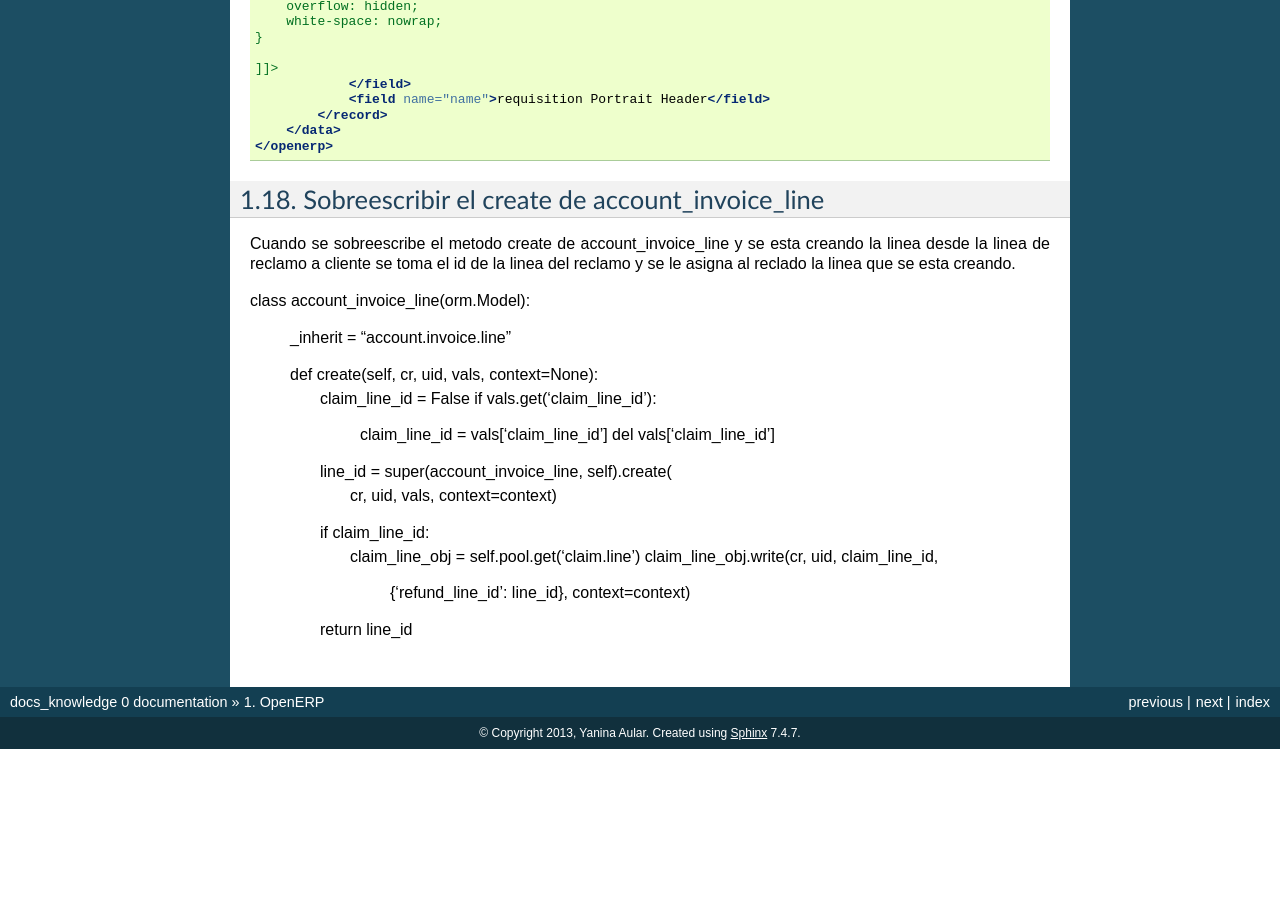
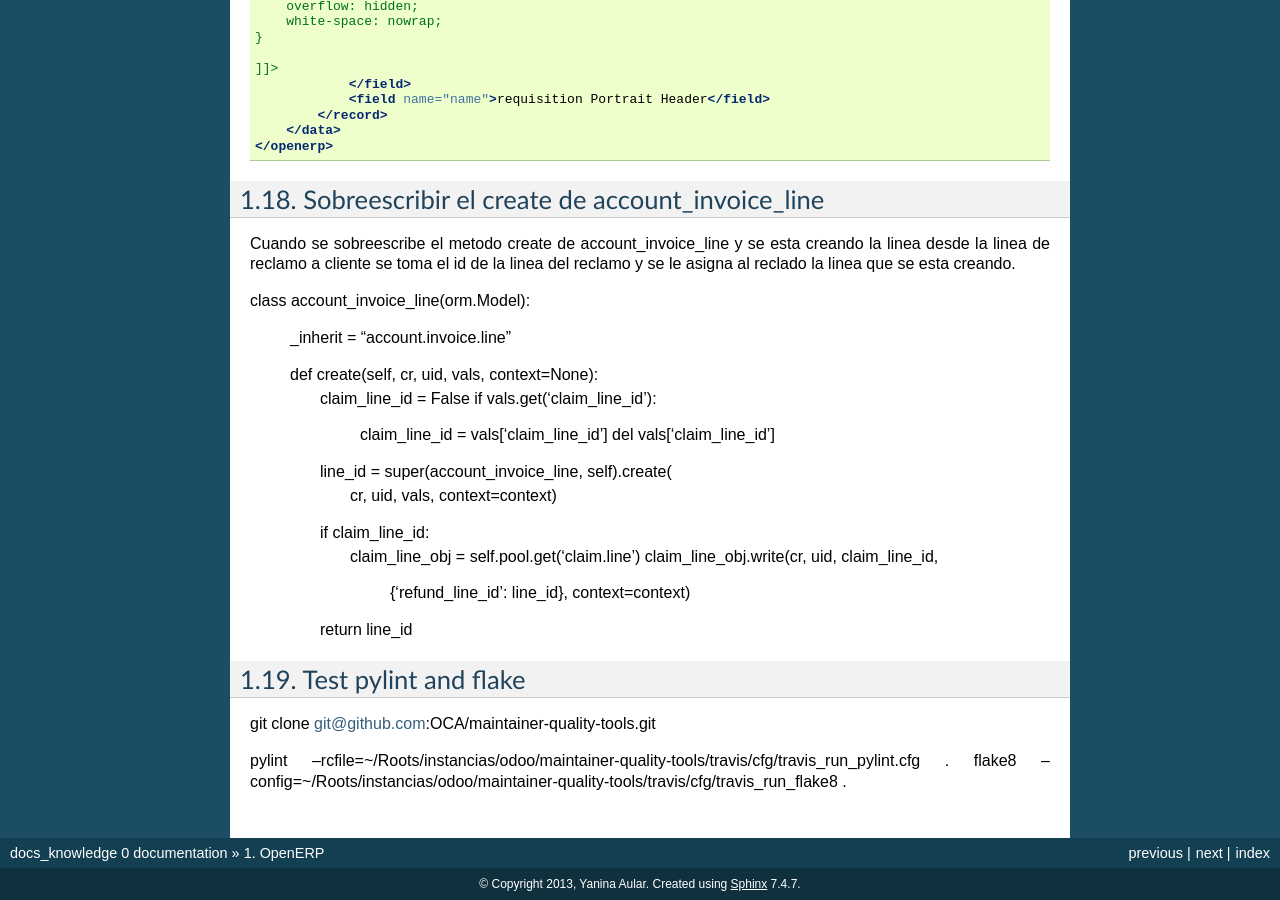
Before and after one commit to yaniaular/knowledge, a Sphinx documentation site: the page built from source/openerp.rst, in a window 1280 px wide and 900 px high, scrolled down 13704 px. Built offline with Sphinx 7.4.7, drawn with Linux system fonts in a browser that asks for light colours; formulas are drawn with MathJax 3; before the commit the page ends 14453 px from its top, so only the background shows below that; some of the changed text lies outside the part shown.

Commit message:
[IMP] flake and pylint

```diff
--- a/source/openerp.rst
+++ b/source/openerp.rst
@@ -914,3 +914,12 @@ class account_invoice_line(orm.Model):
                                  {'refund_line_id': line_id},
                                  context=context)
         return line_id
+
+
+Test pylint and flake
+---------------------
+
+git clone git@github.com:OCA/maintainer-quality-tools.git
+
+pylint --rcfile=~/Roots/instancias/odoo/maintainer-quality-tools/travis/cfg/travis_run_pylint.cfg .
+flake8 --config=~/Roots/instancias/odoo/maintainer-quality-tools/travis/cfg/travis_run_flake8 .
--- a/source/vim.rst
+++ b/source/vim.rst
@@ -162,3 +162,8 @@ Problema con link a python 3
 sudo vim /usr/bin/bpython
 
 editar path de python en la primera linea
+
+Selecionar bloques de codigo:
+-----------------------------
+
+Enter
```
